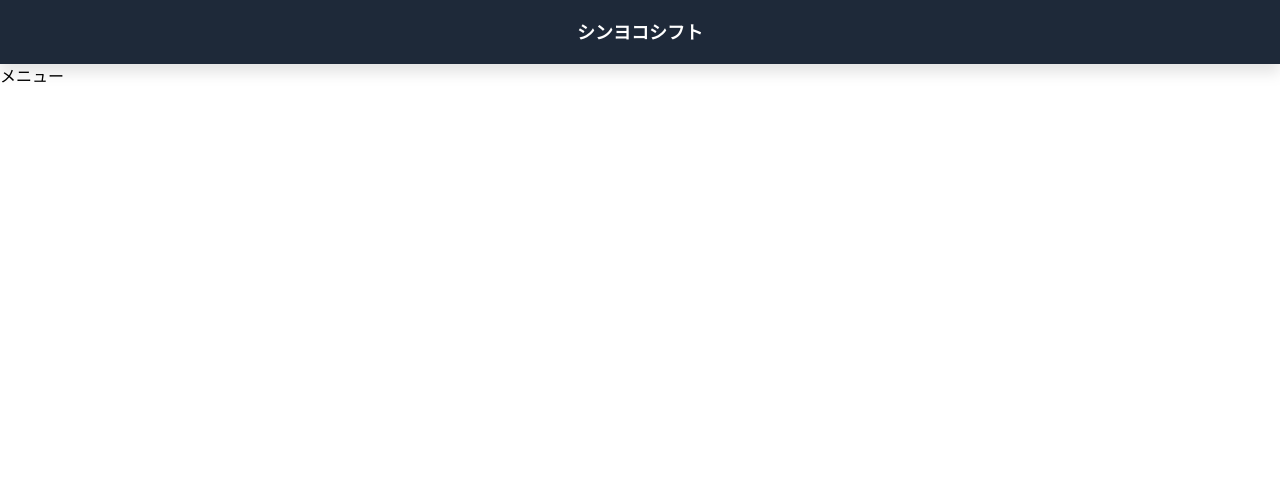
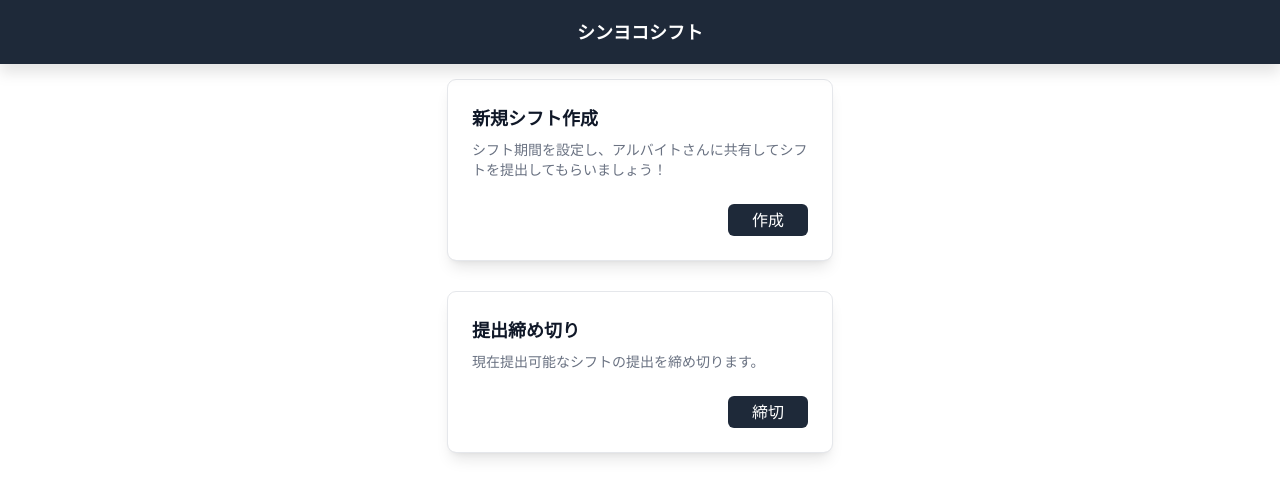
Before and after one commit to GoogleBr35/shift-app, a Next.js app: page /menu in a window 1280 px wide. Shown: the top 498 px of the page. Built offline with nearby package versions, Linux system fonts and the light colour scheme.

Commit message:
[modify] menu/に「新規シフト作成」「提出締め切り」カードを追加

```diff
--- a/src/app/menu/page.tsx
+++ b/src/app/menu/page.tsx
@@ -1,4 +1,6 @@
 import Header from '@/components/layouts/Header';
+import CenterCardLayout from '@/components/layouts/CenterCardLayout';
+import MenuCard from '@/components/elements/MenuCard';
 
 export default function Menu() {
     return (
@@ -7,7 +9,20 @@ export default function Menu() {
                 <Header />
             </header>
             <main>
-                <h1>メニュー</h1>
+                <CenterCardLayout>
+                    <MenuCard
+                        title="新規シフト作成"
+                        description="シフト期間を設定し、アルバイトさんに共有してシフトを提出してもらいましょう！"
+                        label="作成"
+                    />
+                </CenterCardLayout>
+                <CenterCardLayout>
+                    <MenuCard
+                        title="提出締め切り"
+                        description="現在提出可能なシフトの提出を締め切ります。"
+                        label="締切"
+                    />
+                </CenterCardLayout>
             </main>
         </>
     );
```
